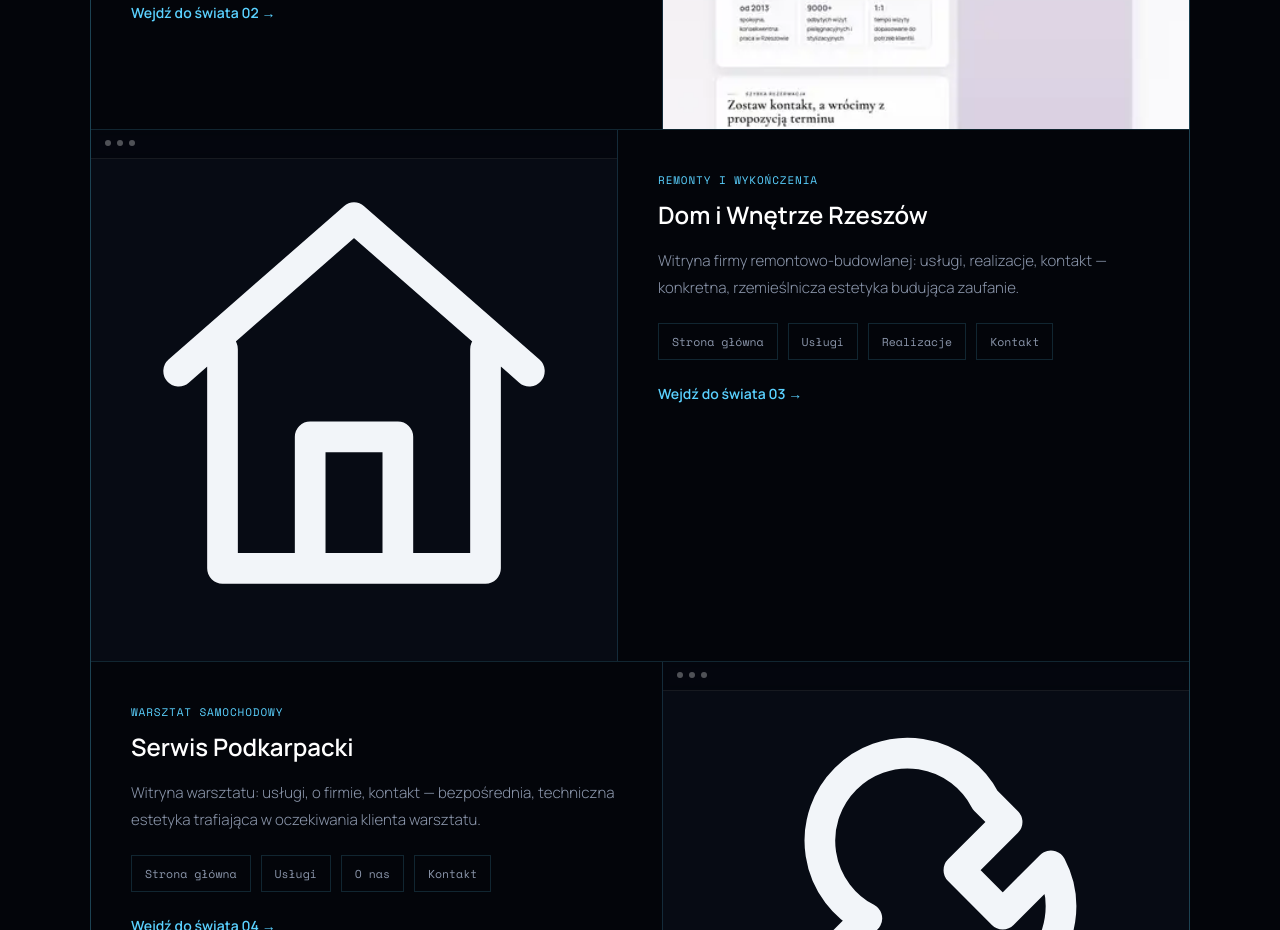
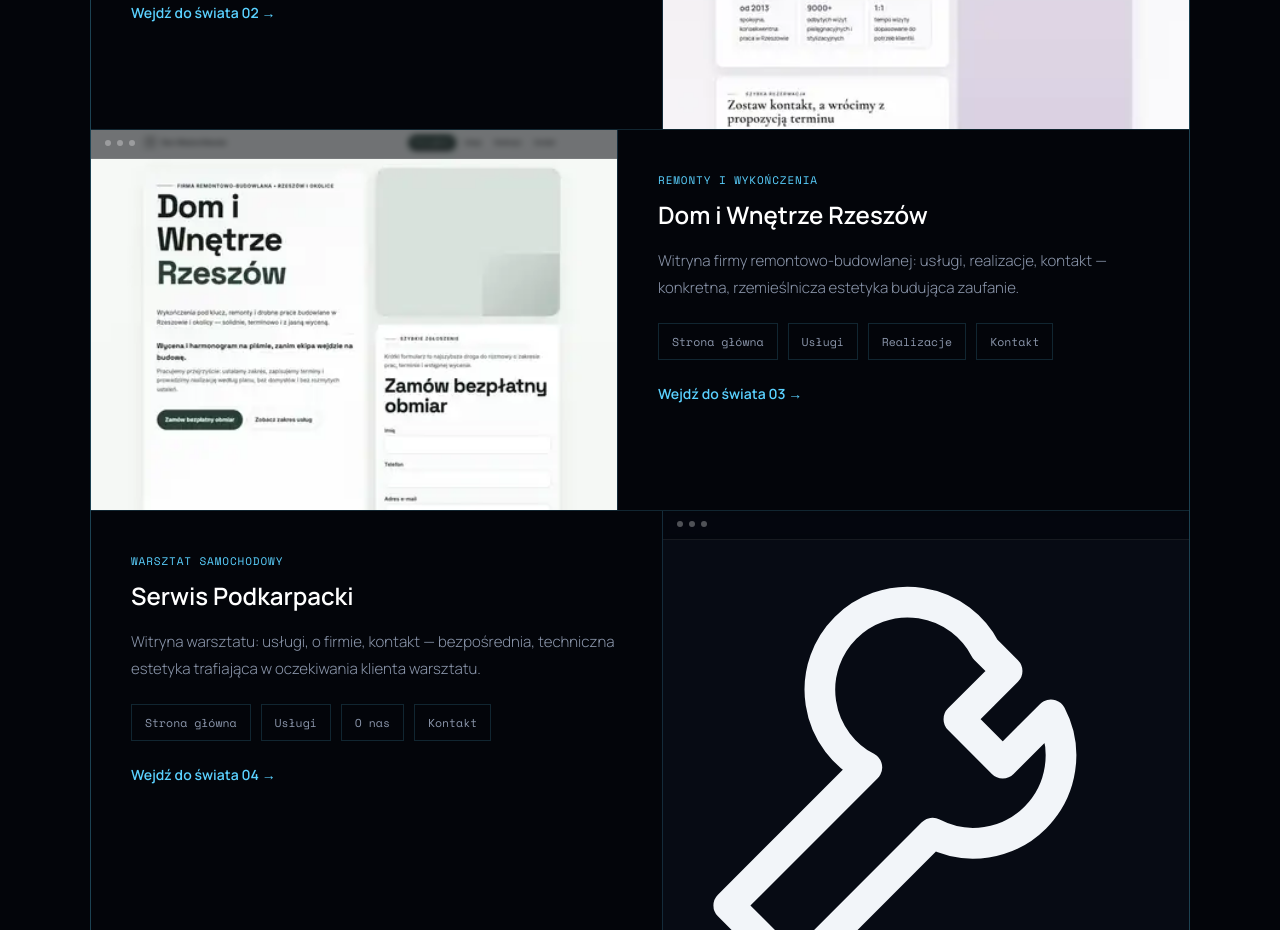
Before and after one commit to Piotrmadrzyk/pm-pages, a plain HTML site: page realizacje.html in a window 1280 px wide. Shown: the part 1213-2143 px from the top of the page. Drawn offline with nearby package versions, Linux system fonts and the light colour scheme.

Commit message:
Dona: realizacje.html - dom i wnetrze realny zrzut (patch 4/6)

```diff
--- a/realizacje.html
+++ b/realizacje.html
@@ -107,7 +107,11 @@
     </div>
 
     <div class="case">
-      <div class="case-visual" style="--c1:#cdeed6; --c2:#4f8d63; --c3:#142016;"><div class="chrome-dots"><span></span><span></span><span></span></div><svg class="cicon" viewBox="0 0 24 24" fill="none" stroke="currentColor" stroke-width="1.4" stroke-linecap="round" stroke-linejoin="round"><path d="M4 11l8-7 8 7M6 10v10h12V10M10 20v-6h4v6"/></svg></div>
+      <a class="case-visual" href="https://piotrmadrzyk.github.io/pm-pages/p/demo-dom-i-wnetrze/" target="_blank" rel="noopener" aria-label="Zobacz żywą stronę: Dom i Wnętrze Rzeszów">
+        <div class="chrome-dots"><span></span><span></span><span></span></div>
+        <img src="assets/case-shots/dom-i-wnetrze.webp" alt="Zrzut ekranu strony głównej Dom i Wnętrze Rzeszów" loading="lazy">
+        <span class="case-visual-cta">Zobacz żywą stronę →</span>
+      </a>
       <div class="case-body">
         <div class="cat">REMONTY I WYKOŃCZENIA</div>
         <h3>Dom i Wnętrze Rzeszów</h3>
```
